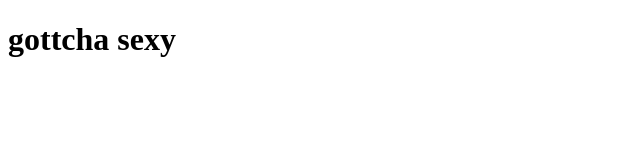
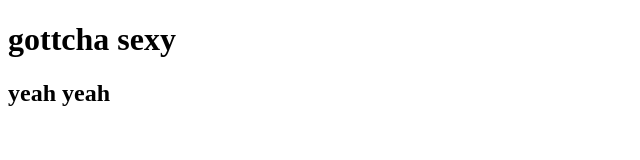
Before and after one commit to chew1632/testGit, a plain HTML site: page index.html in a window 1280 px wide. Shown: the whole page, without its empty margins (0-640 px from the left). Drawn offline with Linux system fonts and the light colour scheme.

Commit message:
added h2

```diff
--- a/index.html
+++ b/index.html
@@ -8,5 +8,6 @@
 </head>
 <body>
     <h1>gottcha sexy</h1>
+    <h2>yeah yeah</h2>
 </body>
 </html>
```
